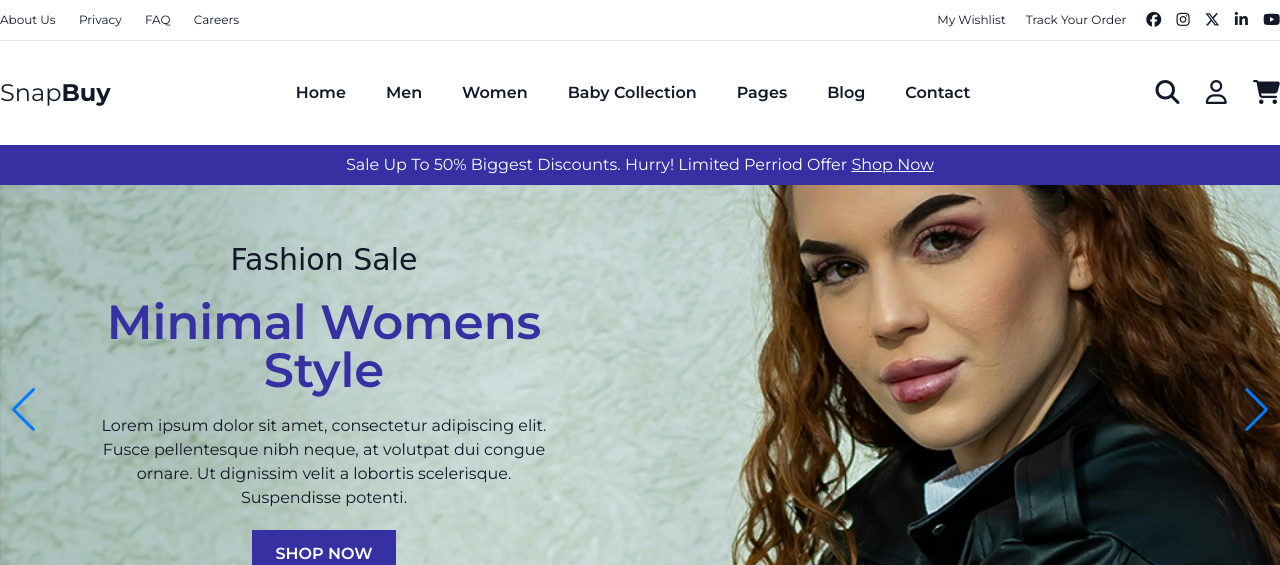
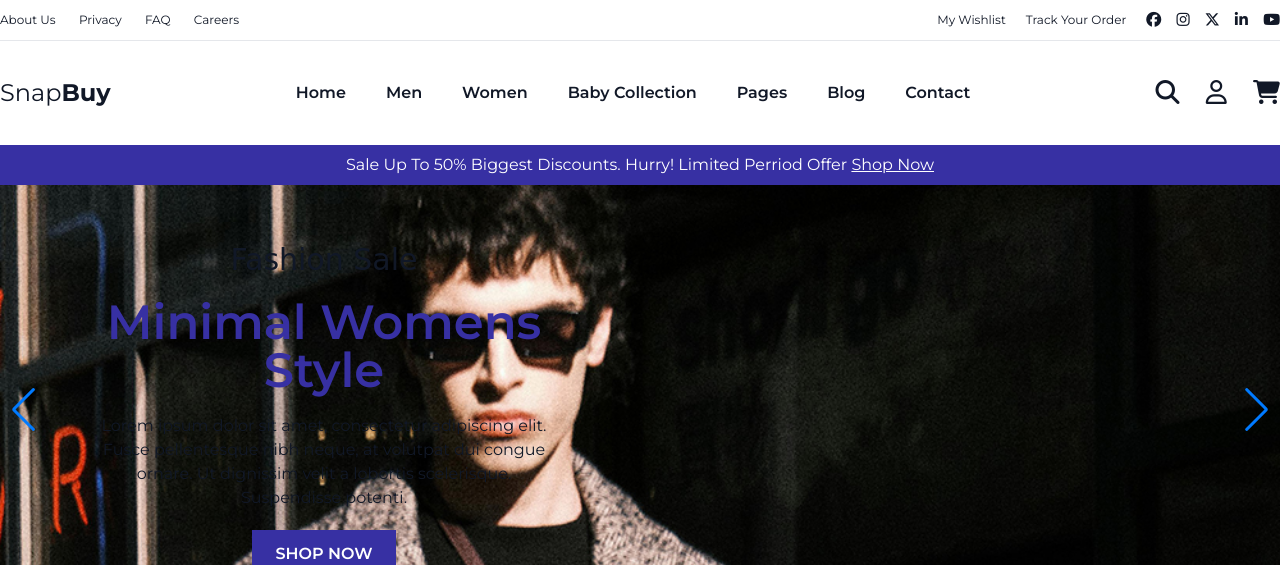
Before and after one commit to jydykun/SnapBuy, a Django app: page / in a window 1280 px wide. Shown: the top 565 px of the page. Run offline with Django 5.2, Linux system fonts and the light colour scheme; some libraries are stand-ins or nearby versions; some web fonts are replaced; grey boxes are pictures that could not be loaded.

Commit message:
fixing slider image

```diff
--- a/shop/templates/shop/parts/slider.html
+++ b/shop/templates/shop/parts/slider.html
@@ -22,7 +22,7 @@
                     <a href="#">SHOP NOW</a>
                 </div>
             </div>
-            <img class="w-full h-full object-cover absolute top-0 left-0 -z-10" src="static/shop/images/slider-2.jpg" alt="">
+            <img class="w-full h-full object-cover absolute top-0 left-0 -z-10" src="{% static 'images/slider-1.jpg' %}">
         </div>
 
         <div class="swiper-slide relative text-white">
@@ -35,7 +35,7 @@
                         Ut dignissim velit a lobortis scelerisque. Suspendisse potenti.</p>
                     <a href="#">SHOP NOW</a>
                 </div>
-                <img class="w-full h-full object-cover absolute top-0 left-0 -z-10" src="{% static 'shop/images/slider-1.jpg' %}" alt="">
+                <img class="w-full h-full object-cover absolute top-0 left-0 -z-10" src="{% static 'images/slider-1.jpg' %}">
             </div>
         </div>
 
```
